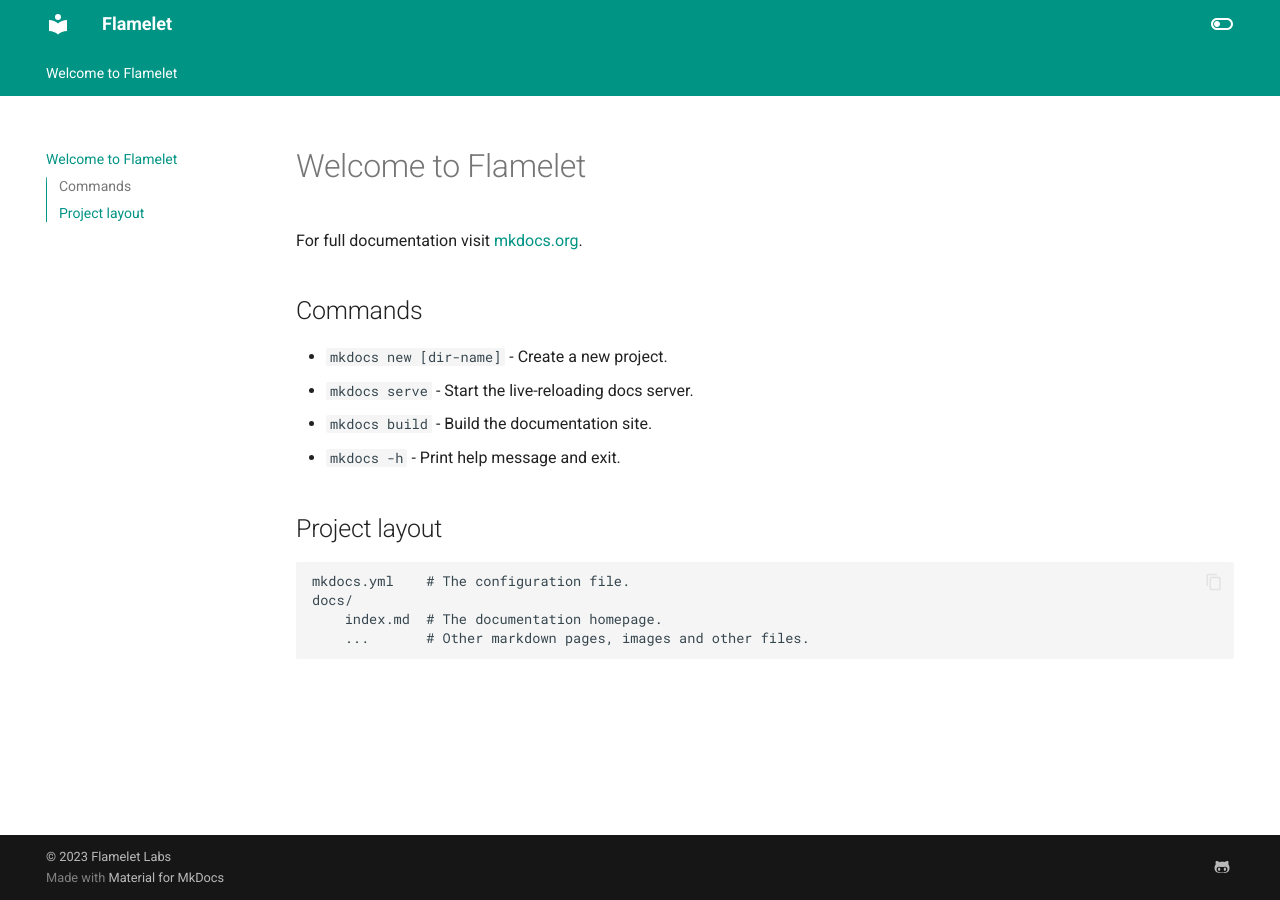
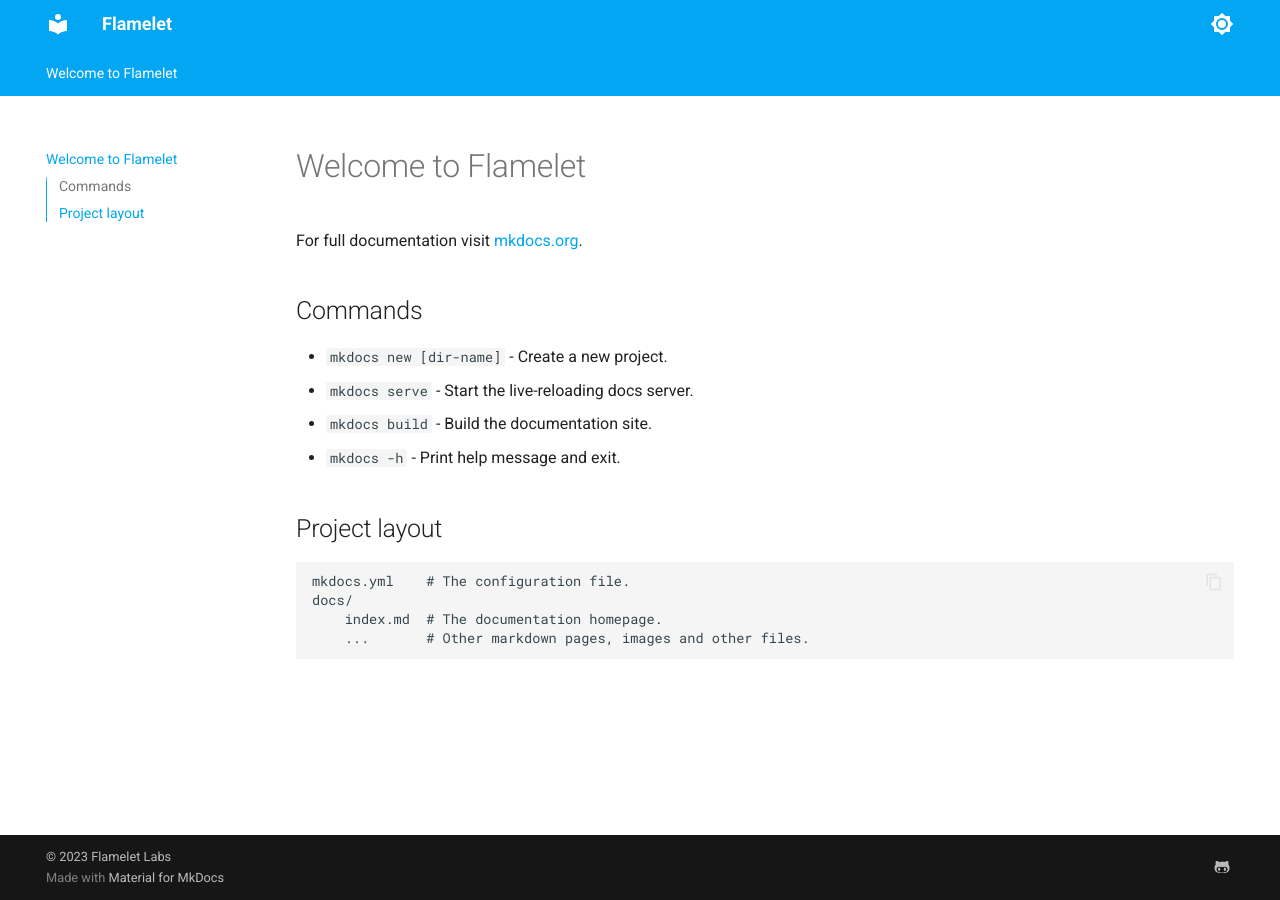
Before and after one commit to flameletlabs/flamelet, an MkDocs documentation site: the page built from docs/index.md, in a window 1280 px wide. Built offline with MkDocs 1.6.1 and Material for MkDocs 9.7.7, drawn with Linux system fonts in a browser that asks for light colours.

Commit message:
doc theme

```diff
--- a/mkdocs.yml
+++ b/mkdocs.yml
@@ -16,16 +16,14 @@
   palette:
     - scheme: default
       toggle:
-        icon: material/toggle-switch-off-outline
+        icon: material/brightness-7
         name: Switch to dark mode
-      primary: teal
-      accent: purple
+      primary: light blue
     - scheme: slate
       toggle:
-        icon: material/toggle-switch
+        icon: material/brightness-4
         name: Switch to light mode
-      primary: teal
-      accent: lime
+      primary: blue grey
 
 plugins:
   - social
```
